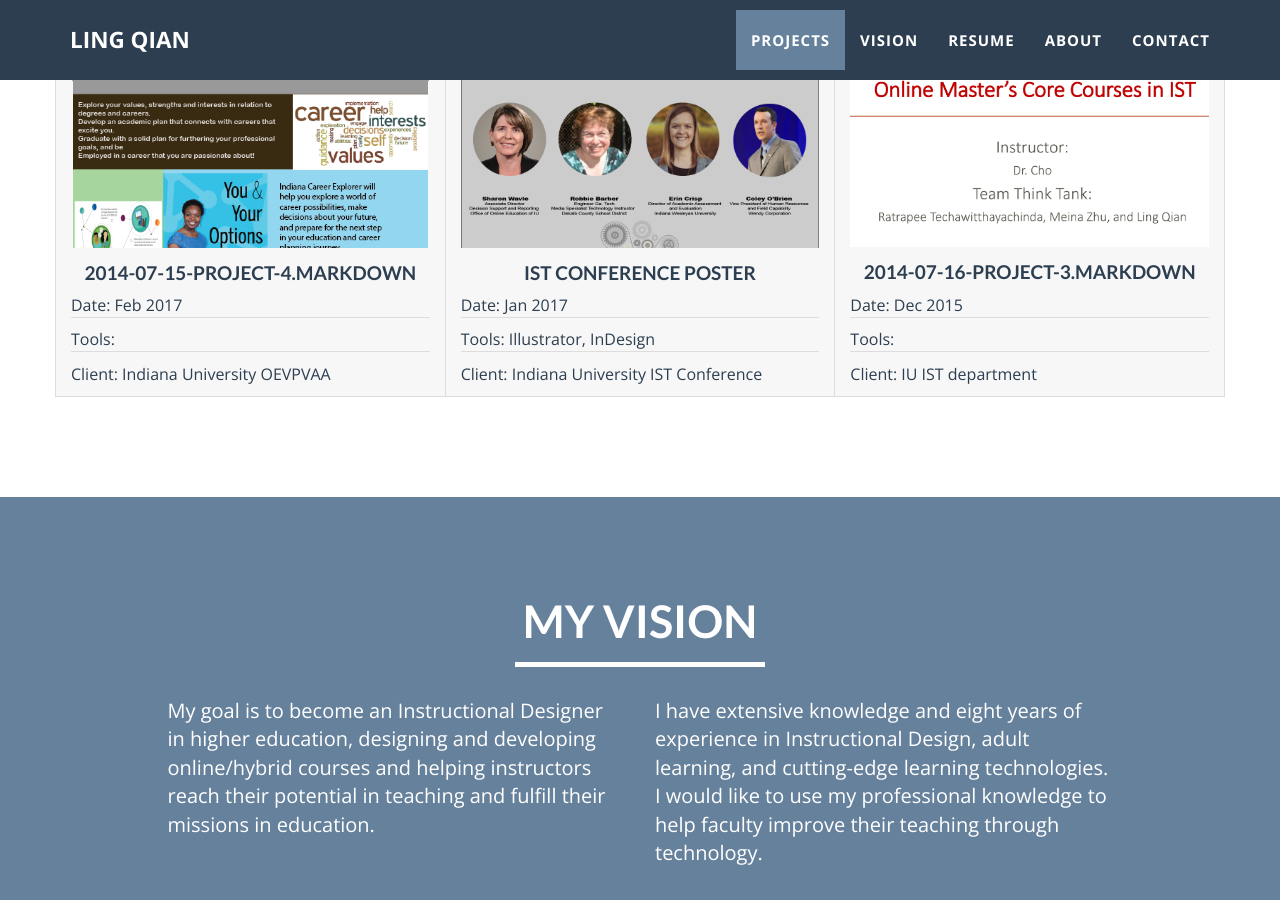
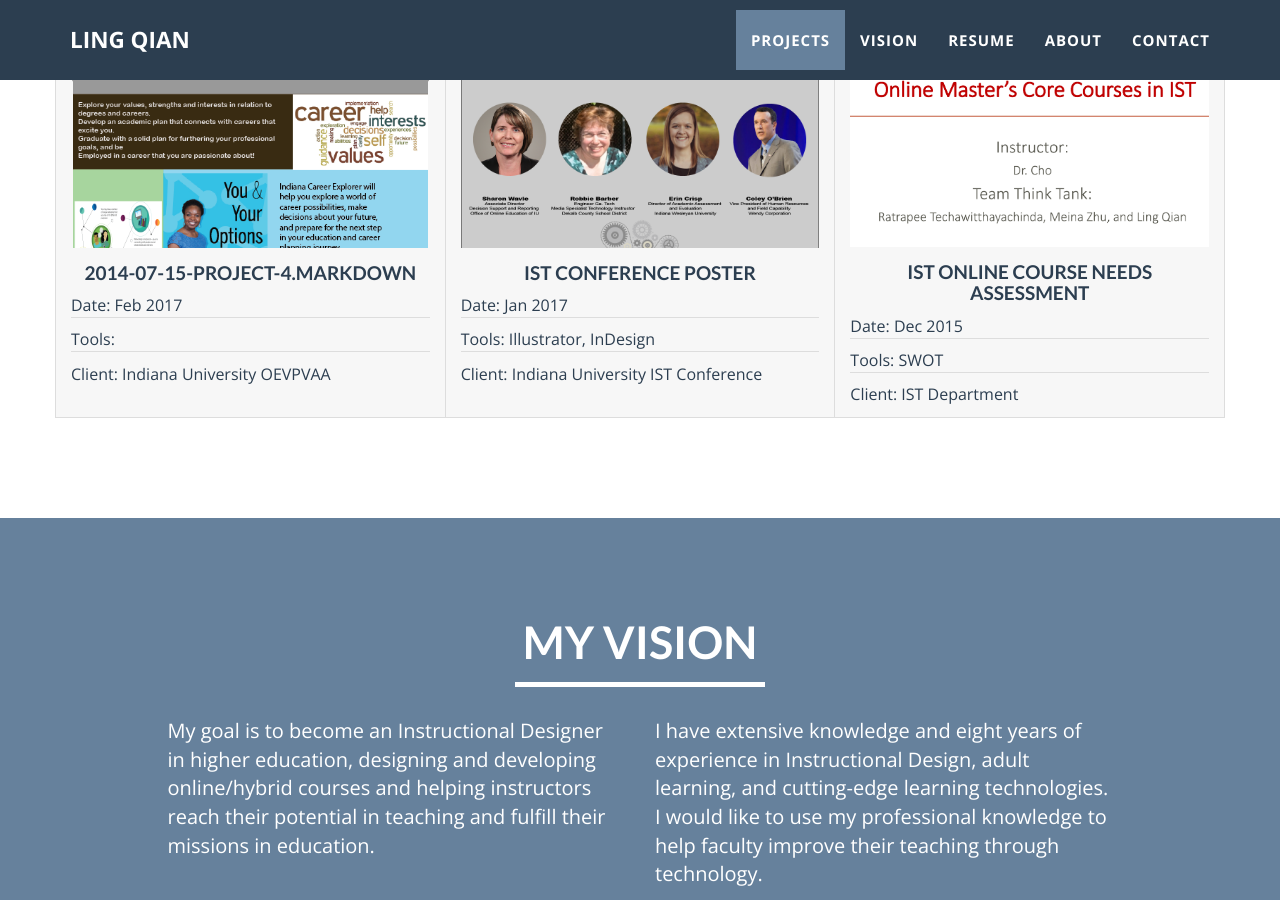
Before and after one commit to lingqiann/lingqiann.github.io, a Jekyll site: the page built from _posts/2014-07-16-project-3.markdown, in a window 1280 px wide and 900 px high, scrolled down 967 px. Built offline with Jekyll 4.4.1, drawn with Linux system fonts in a browser that asks for light colours.

Commit message:
Update 2014-07-16-project-3.markdown

```diff
--- a/_posts/2014-07-16-project-3.markdown
+++ b/_posts/2014-07-16-project-3.markdown
@@ -1,12 +1,12 @@
 ---
 layout: default
-modal-id: 3
+name: IST online course needs assessment
 date: 2015-12-16
+tools: SWOT
+client: IST Department
 img: online_master_needs_assessment_slides.png
 alt: image-alt
 project-date: December 2016
-client: IU IST department
-category: Needs Assessment
 pdf: online_master_needs_assessment_slides.pdf
 ---
 This project is a needs assessment project for Indiana University Instructional System Technology department online master's program.
```
